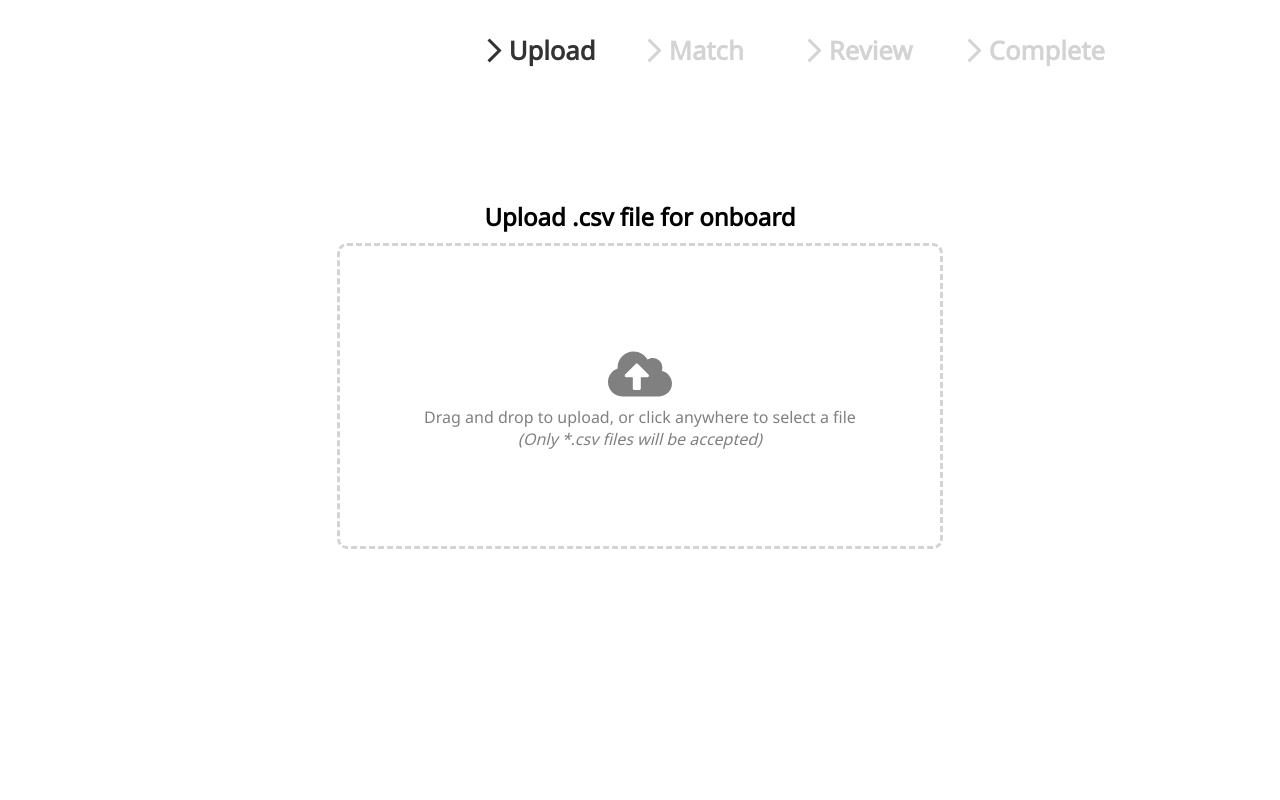
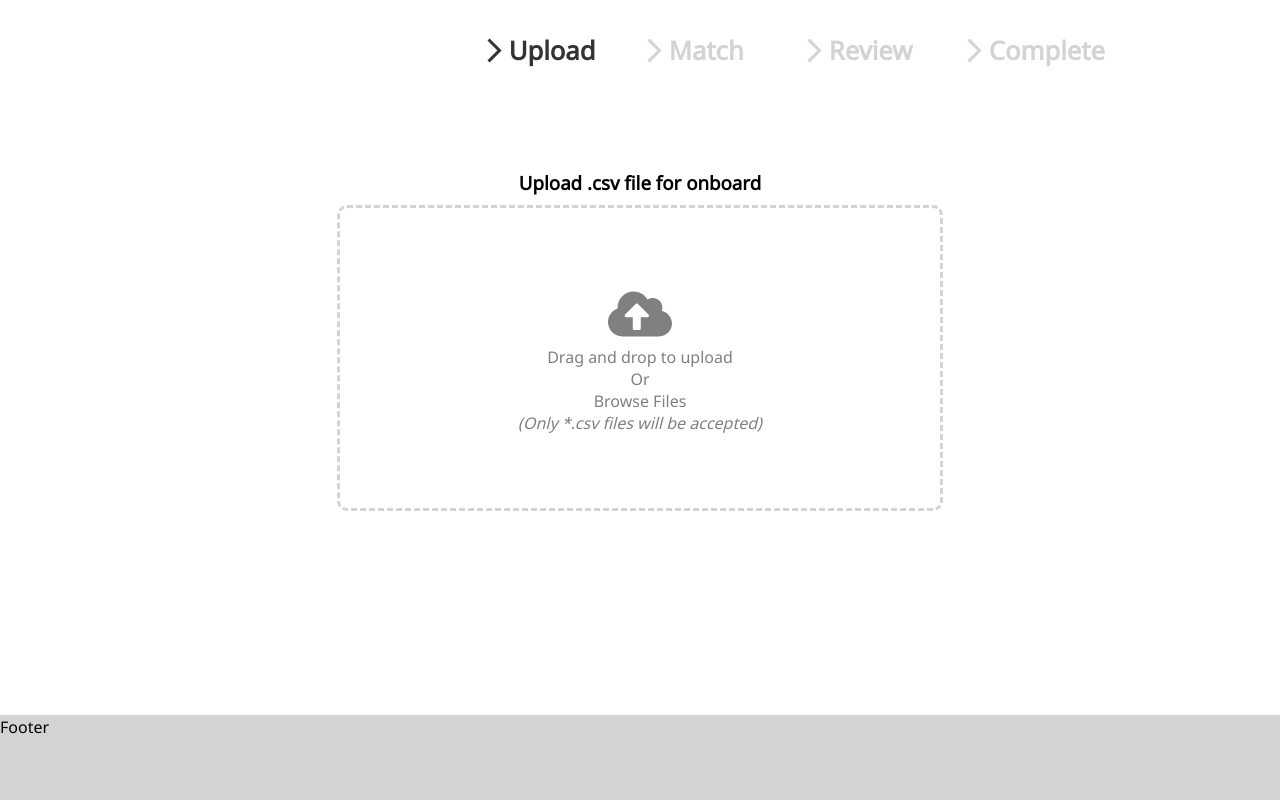
Before and after one commit to asendice/oneclick, a React (Create React App) app: page / in a window 1280 px wide. Shown: the top 800 px of the page. Built offline with nearby package versions, Linux system fonts and the light colour scheme; data requests are answered from the project's data file.

Commit message:
complete component and preliminary post reqs

```diff
--- a/db.json
+++ b/db.json
@@ -40,5 +40,6 @@
       "id": 9,
       "name": "Balance"
     }
-  ]
+  ],
+  "userdata": []
 }
--- a/src/components/App.js
+++ b/src/components/App.js
@@ -5,6 +5,7 @@ import Match from "./Match";
 import Upload from "./Upload";
 import Progress from "./Progress";
 import Review from "./Review";
+import Complete from "./Complete";
 import Footer from "./Footer";
 import { MdArrowBack } from "react-icons/md";
 import { BrowserRouter, Route, Link } from "react-router-dom";
@@ -114,11 +115,18 @@ const App = () => {
           <Route
             exact
             path="/review"
-            render={() => <Review file={file} data={data} />}
+            render={() => (
+              <Review file={file} data={data} setFrame={setFrame} />
+            )}
+          />
+          <Route
+            exact
+            path="/complete"
+            render={() => <Complete file={file} data={data} />}
           />
         </div>
-        <Footer />
       </BrowserRouter>
+      <Footer />
     </div>
   );
 };
--- /dev/null
+++ b/src/components/Complete.js
@@ -0,0 +1,32 @@
+import React, { useEffect } from "react";
+import axios from "axios";
+import "../css/Complete.css";
+const Complete = ({ data, file }) => {
+  useEffect(() => {
+    const postData = async () => {
+      const json = JSON.stringify(data);
+      console.log(json)
+      await axios
+        .post("http://localhost:3000/userdata", data)
+        .then((response) => {
+          if (response) {
+            return response;
+          } else {
+            console.error("Error, yo shit not be posted");
+          }
+        })
+        .then((response) => console.log(response, "successful"));
+    };
+    postData();
+  }, []);
+
+  return (
+    <div className="complete">
+      <div className="complete-header">
+        <h3>{file.name}</h3>
+      </div>
+    </div>
+  );
+};
+
+export default Complete;
--- a/src/components/Review.js
+++ b/src/components/Review.js
@@ -1,8 +1,22 @@
 import React, { useState, useEffect } from "react";
-import { Redirect } from "react-router";
+import { Redirect, Link } from "react-router-dom";
 import "../css/Review.css";
-const Review = ({ file, data }) => {
+const Review = ({ file, data, setFrame }) => {
   const [reviewData, setReviewData] = useState([]);
+
+  console.log(data, "data");
+
+  // useEffect(() => {
+  //   const headers = Object.keys(data[0]);
+  //   const rows = data.map((row) => {
+  //     console.log(row);
+  //     const values = headers.map((header) => {
+  //       return row[header];
+  //     });
+  //     return values;
+  //   });
+  //   console.log(rows, "rows");
+  // }, [data]);
 
   useEffect(() => {
     if (data.length > 0) {
@@ -28,17 +42,22 @@ const Review = ({ file, data }) => {
       <div className="review">
         <div className="review-header">
           <h3>{file.name} Review</h3>
+          <Link onClick={() => setFrame("Complete")} to="/complete">
+            <div className="complete-button">Complete</div>
+          </Link>
         </div>
         <div className="review-table">
           {reviewData.map((item, index) => {
             return (
               <div key={index} className="review-table-col">
                 <div className="review-table-headers">
-                  <div className="review-table-header"><p>{item.name}</p></div>
+                  <div className="review-table-header">
+                    <p>{item.name}</p>
+                  </div>
                 </div>
                 {item.values.map((value, index) => {
                   return (
-                    <div key="index" className="review-table-cell">
+                    <div key={index} className="review-table-cell">
                       <p>{value}</p>
                     </div>
                   );
--- a/src/components/Upload.js
+++ b/src/components/Upload.js
@@ -30,7 +30,7 @@ const Upload = ({ setFile, handleCSV, setFrame }) => {
   return (
     <div className="upload">
       <div className="upload-header">
-        <h2>Upload .csv file for onboard</h2>
+        <h3>Upload .csv file for onboard</h3>
       </div>
       <div
         {...getRootProps(isDragActive)}
@@ -43,7 +43,9 @@ const Upload = ({ setFile, handleCSV, setFrame }) => {
           } `}
         >
           <FaCloudUploadAlt className="upload-icon" />
-          <p>Drag and drop to upload, or click anywhere to select a file</p>
+          <p>Drag and drop to upload</p>
+          <p>Or</p>
+          <div className="upload-file-button"><p>Browse Files</p></div>
           <p style={{ fontStyle: "italic" }}>
             (Only *.csv files will be accepted)
           </p>
--- a/src/css/App.css
+++ b/src/css/App.css
@@ -16,7 +16,7 @@
 }
 
 .content {
-  /* height: 100vh; */
+  height: 100%;
   /* display: flex;
   flex-direction: column; */
   align-self: center;
--- /dev/null
+++ b/src/css/Complete.css
@@ -0,0 +1,3 @@
+.complete {
+  display: flex;
+}
--- a/src/css/FileItem.css
+++ b/src/css/FileItem.css
@@ -13,7 +13,7 @@
 .fileIcon {
   font-size: 3rem;
   margin-left: 20px;
-  color: rgb(19, 125, 88);
+  color: #4BB543;
 }
 .fileButton {
   margin-left: auto;
@@ -24,7 +24,7 @@
   height: 40px;
   width: 80px;
   border-radius: 10px;
-  background-color: rgb(19, 125, 88);
+  background-color: #4BB543;
   color: #ffffff;
   cursor: pointer;
 }
--- a/src/css/Footer.css
+++ b/src/css/Footer.css
@@ -1,6 +1,10 @@
 .footer {
+  /* bottom: 0;
+  position: relative; */
+  margin-top: 25px;
   display: flex;
   border-top: solid 1px #d3d3d3;
   width: 100%;
-  height: 70px;
+  height: 100px;
+  background-color: #d3d3d3;
 }
--- a/src/css/Review.css
+++ b/src/css/Review.css
@@ -46,3 +46,9 @@
 .review-table p {
   margin-left: 3px;
 }
+.complete-button {
+  padding: 10px;
+  background-color: rgb(102, 252, 207);
+  border-radius: 10px;
+  color: #fff;
+}
--- a/src/css/Upload.css
+++ b/src/css/Upload.css
@@ -1,9 +1,9 @@
 .upload {
-  min-height: 100vh;
+  min-height: 65vh;
   display: flex;
   flex-direction: column;
   align-items: center;
-  margin-top: 100px;
+  margin-top: 70px;
 }
 .upload-header {
   margin-bottom: 10px;
@@ -32,7 +32,6 @@
 .active-dropzone {
   background-color: #d3d3d3;
   border-color: rgb(19, 125, 88);
-  /* background-color: rgb(19, 125, 88); */
 }
 .upload-icon {
   font-size: 4rem;
```
